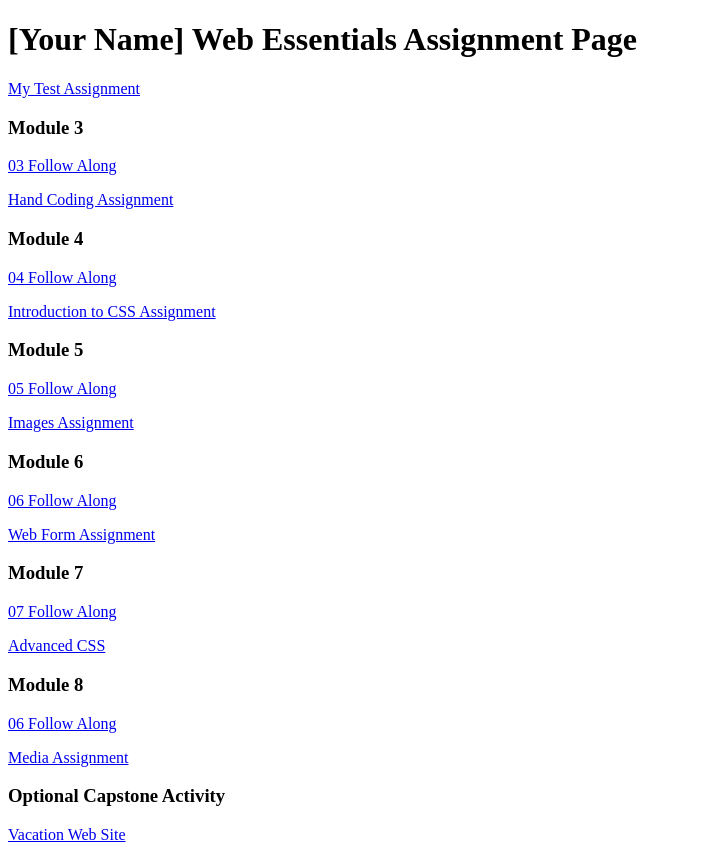
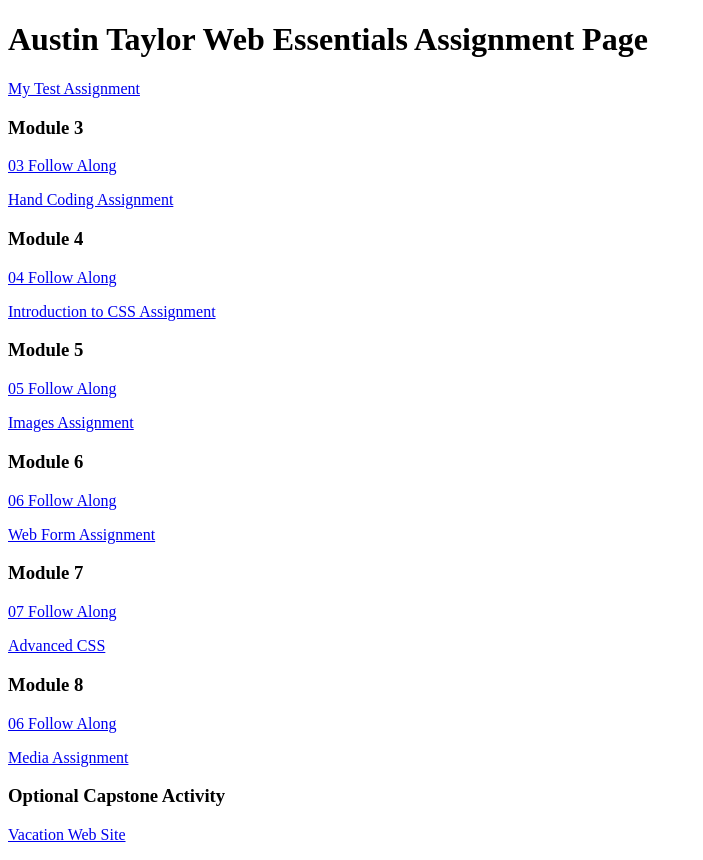
Before and after one commit to AustinTaylor14/dwdd1600, a plain HTML site: page index.html in a window 1280 px wide. Shown: the whole page, without its empty margins (0-703 px from the left). Drawn offline with Linux system fonts and the light colour scheme.

Commit message:
Added my name

```diff
--- a/index.html
+++ b/index.html
@@ -6,7 +6,7 @@
 		<title>dwdd 1600 assignment list page</title>
 	</head>
 	<body>
-		<h1>[Your Name] Web Essentials Assignment Page</h1>
+		<h1>Austin Taylor Web Essentials Assignment Page</h1>
 		<p><a href="01test">My Test Assignment</a></p>
 
 		<h3>Module 3</h3>
```
